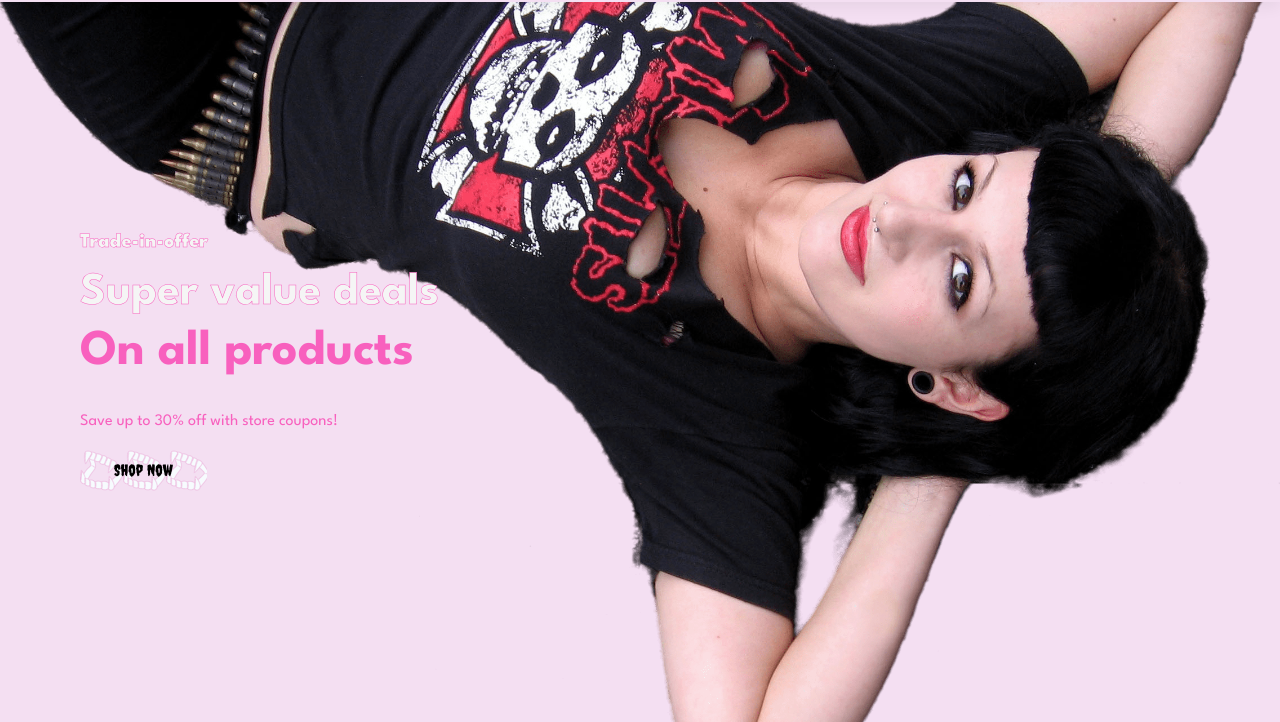
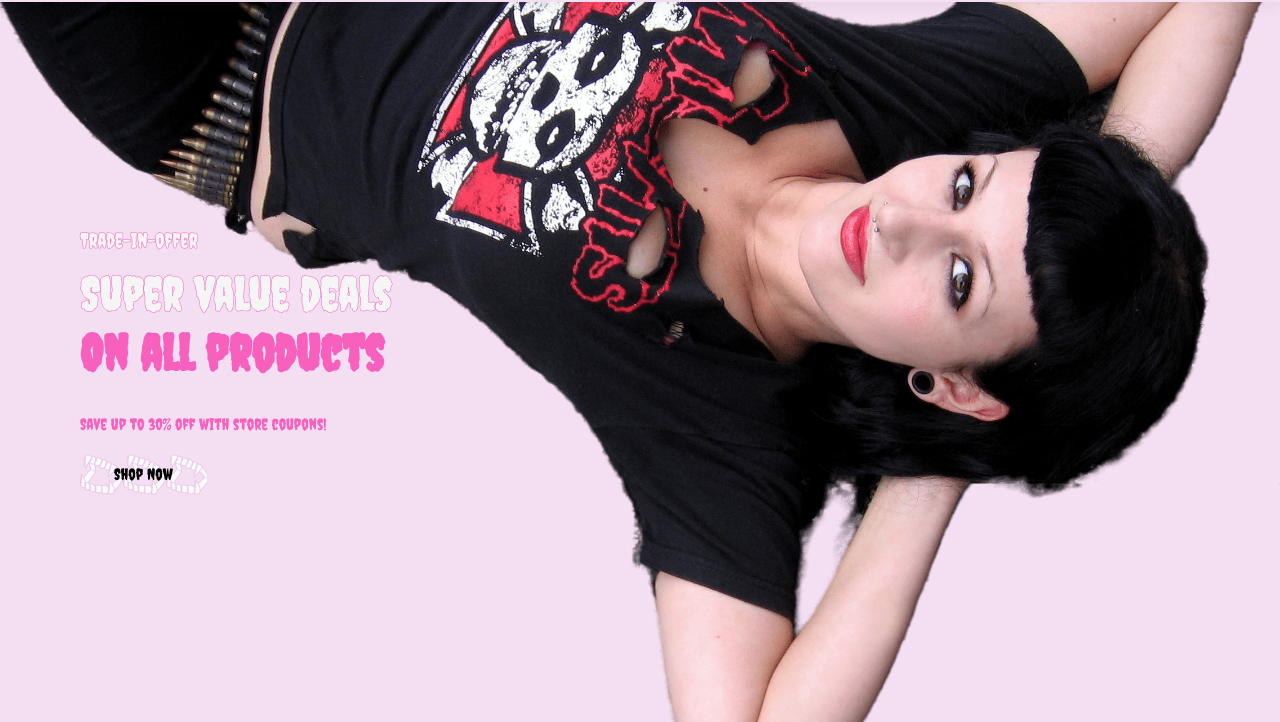
Before and after one commit to KyleKryst/Pastel-Nightmare, a plain HTML site: page index.html in a window 1280 px wide. Shown: the part 122-844 px from the top of the page. Drawn offline with Linux system fonts and the light colour scheme.

Commit message:
changed hero fonts

```diff
--- a/style.css
+++ b/style.css
@@ -115,21 +115,25 @@ body {
     font-weight: 900;
     -webkit-text-stroke-color: #f860be;
     -webkit-text-stroke-width: .5px;
+    font-family: 'Creepster', cursive;
 }
 
 #hero h1 {
     padding-bottom: 15px;
     color: #f860be;
+    font-family: 'Creepster', cursive;
 }
 
 #hero h2 {
     color: whitesmoke;
     -webkit-text-stroke-color: #f860be;
     -webkit-text-stroke-width: .5px;
+    font-family: 'Creepster', cursive;
 }
 
 #hero p {
     color: #f860be;
+    font-family: 'Creepster', cursive;
 }
 
 #hero button {
```
